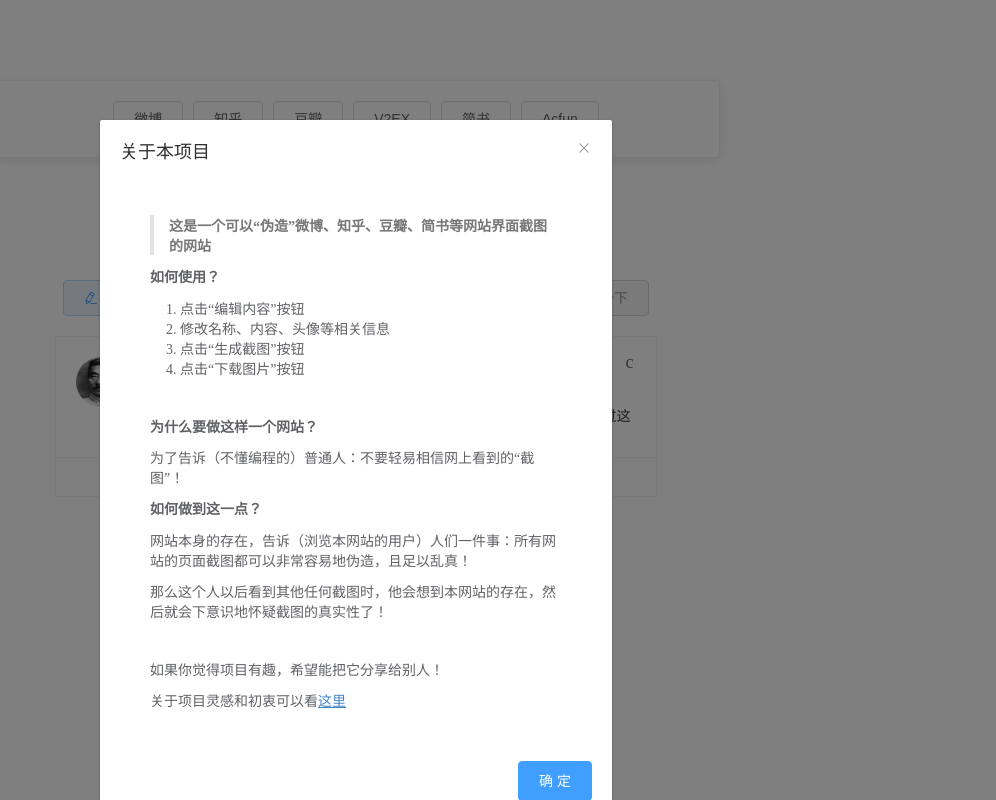
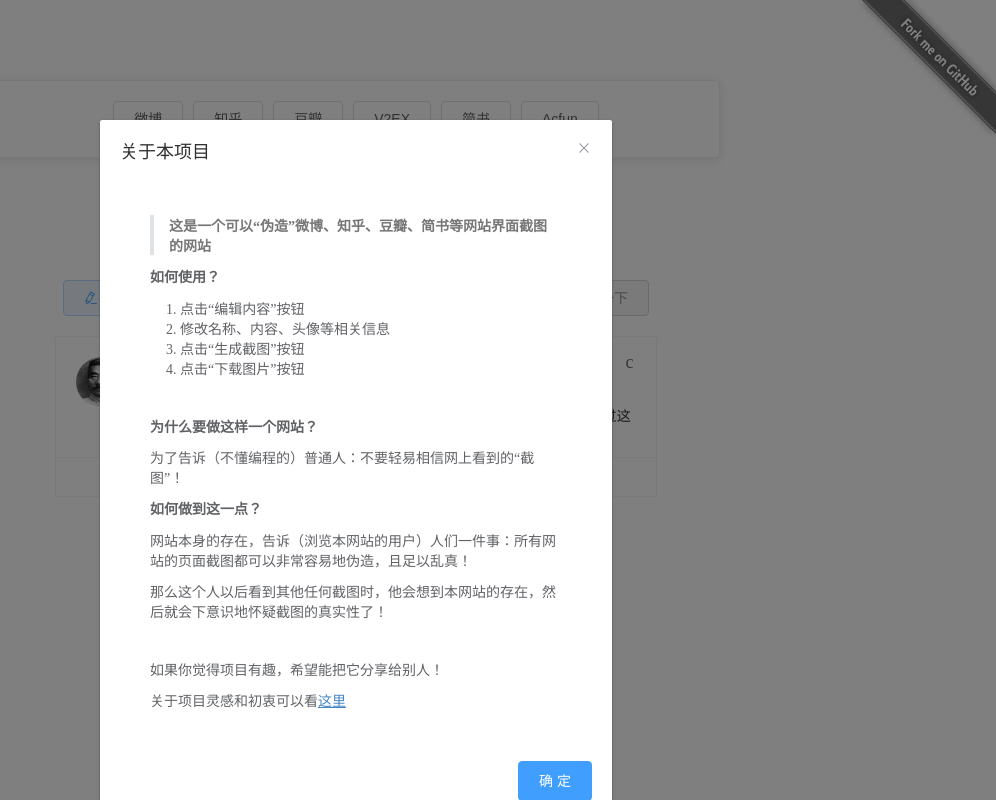
Before and after one commit to thegreatjavascript/FakeScreenshot, a Vue app: page /#/sina/simple in a window 1280 px wide. Shown: the whole page, without its empty margins (284-1280 px from the left). Built offline with nearby package versions, Linux system fonts and the light colour scheme; grey boxes are pictures that could not be loaded; a web font is replaced by a local one.

Commit message:
增加右上角Fork Me on Github;

```diff
--- a/src/App.vue
+++ b/src/App.vue
@@ -1,5 +1,8 @@
 <template>
   <div id="app">
+    <a href="https://github.com/shuiRong/vue-drag-tree">
+      <img style="position: absolute; top: 0; right: 0; border: 0;" src="./assets/fork.png">
+    </a>
     <el-dialog title="关于本项目" :visible.sync="dialogVisible" width="40%">
       <info></info>
       <span slot="footer" class="dialog-footer">
```
Also changed, not shown: src/assets/fork.png (added), 5 other files (tests, documents, lock files or other folders).
